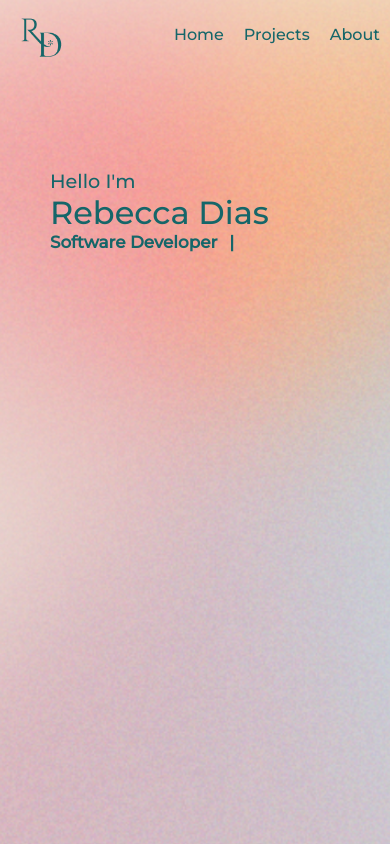
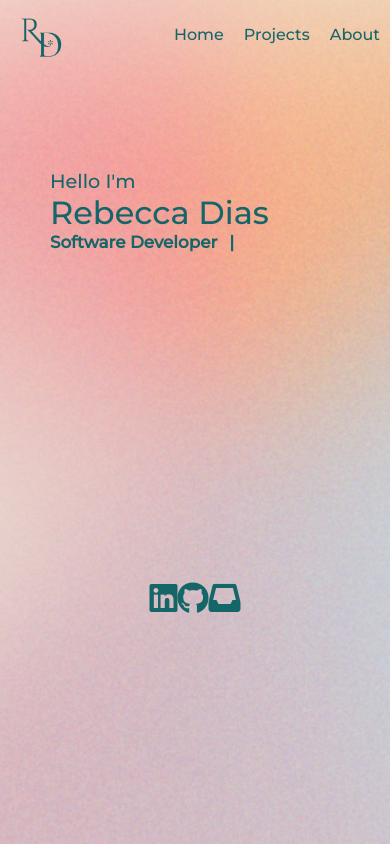
Before and after one commit to rebeccadias/portfolio, a React (Create React App) app: page / in a window 390 px wide. Built offline with nearby package versions, Linux system fonts and the light colour scheme.

Commit message:
Social Links Added

```diff
--- a/public/index.html
+++ b/public/index.html
@@ -15,6 +15,10 @@
       user's mobile device or desktop. See https://developers.google.com/web/fundamentals/web-app-manifest/
     -->
     <link rel="manifest" href="%PUBLIC_URL%/manifest.json" />
+    <link
+      href="https://cdnjs.cloudflare.com/ajax/libs/font-awesome/6.0.0-beta3/css/all.min.css"
+      rel="stylesheet"
+    />
 
     <title>Rebecca's Portfolio</title>
   </head>
--- a/src/App.js
+++ b/src/App.js
@@ -1,5 +1,6 @@
 import Navbar from "./Components/Navbar/Navbar";
 import Intro from "./Components/Intro/Intro";
+
 import "./App.css";
 
 function App() {
--- a/src/Components/Intro/Intro.css
+++ b/src/Components/Intro/Intro.css
@@ -59,3 +59,41 @@
     font-size: 0.7em;
   }
 }
+
+/* SocialLinks.css */
+
+.div-sociallinks {
+  position: fixed;
+  top: 55%; /* Center vertically */
+  right: 0; /* Align to the right */
+  transform: translateY(-50%); /* Adjust for exact centering */
+  padding: 0 20px; /* Right padding for some space from the edge */
+}
+
+.div-sociallinks a i {
+  text-decoration: none; /* Removes underline */
+  display: block; /* Stack icons vertically */
+  margin-bottom: 2.5em; /* Space between icons */
+  color: #156669;
+  font-size: 2em; /* Adjust icon size as needed */
+}
+
+.div-sociallinks a {
+  text-decoration: none; /* Removes underline */
+  margin-bottom: 2em; /* Space between icons */
+}
+
+/* Media query for smaller screens */
+@media (max-width: 400px) {
+  .div-sociallinks {
+    position: fixed;
+    bottom: 0; /* Align at the bottom of the viewport */
+    right: 50%; /* Center horizontally */
+    transform: translateX(50%); /* Adjust for exact centering horizontally */
+    display: flex; /* Use flexbox for layout */
+    flex-direction: row; /* Align items horizontally */
+    align-items: center; /* Center items vertically within the flex container */
+    padding: 0; /* Adjust padding as needed */
+    margin-bottom: 0; /* Reset bottom margin */
+  }
+}
--- a/src/Components/Intro/Intro.js
+++ b/src/Components/Intro/Intro.js
@@ -4,6 +4,7 @@ import TypingAnimation from "../../Hooks/Typing";
 
 const Intro = () => {
   return (
+    <div>
       <div className="common-all-divs">
         <div class="div-hello">
           <p>Hello I'm</p>
@@ -15,6 +16,33 @@ const Intro = () => {
           <TypingAnimation />
         </div>
       </div>
+      <div className="div-sociallinks">
+        {/* Link to LinkedIn profile */}
+        <a
+          className="First"
+          href="https://www.linkedin.com/in/rebecca-dias-b8b2921a1/"
+          target="_blank"
+          rel="noopener noreferrer"
+        >
+          <i class="fa-brands fa-linkedin"></i>
+        </a>
+
+        {/* Link to GitHub profile */}
+        <a
+          className="Second"
+          href="https://github.com/rebeccadias"
+          target="_blank"
+          rel="noopener noreferrer"
+        >
+          <i class="fa-brands fa-github"></i>
+        </a>
+
+        {/* Mailto link for email */}
+        <a className="Third" href="mailto:rebeccadias2510@gmail.com">
+          <i class="fa-solid fa-inbox"></i>
+        </a>
+      </div>
+    </div>
   );
 };
 
```
Lines whose indentation alone changed are shown as unchanged.
